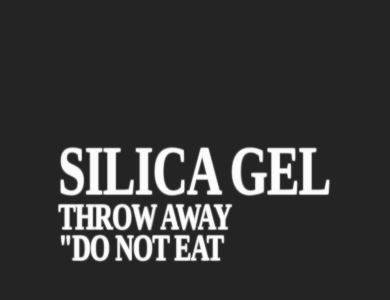
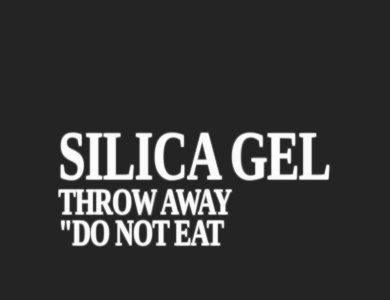
Before and after one commit to noway/nge-card, a React (Vite) app: page / in a window 390 px wide. Shown: the part 194-494 px from the top of the page. Built offline with nearby package versions, Linux system fonts and the light colour scheme.

Commit message:
adjust bottom bar padding

```diff
--- a/src/index.css
+++ b/src/index.css
@@ -83,7 +83,7 @@ body {
   }
 
   .main {
-    height: calc(100vh - 50px);
+    height: calc(100vh - 80px);
   }
 }
 
@@ -93,6 +93,6 @@ body {
   }
 
   .main {
-    height: calc(100vh - 50px);
+    height: calc(100vh - 80px);
   }
 }
```
